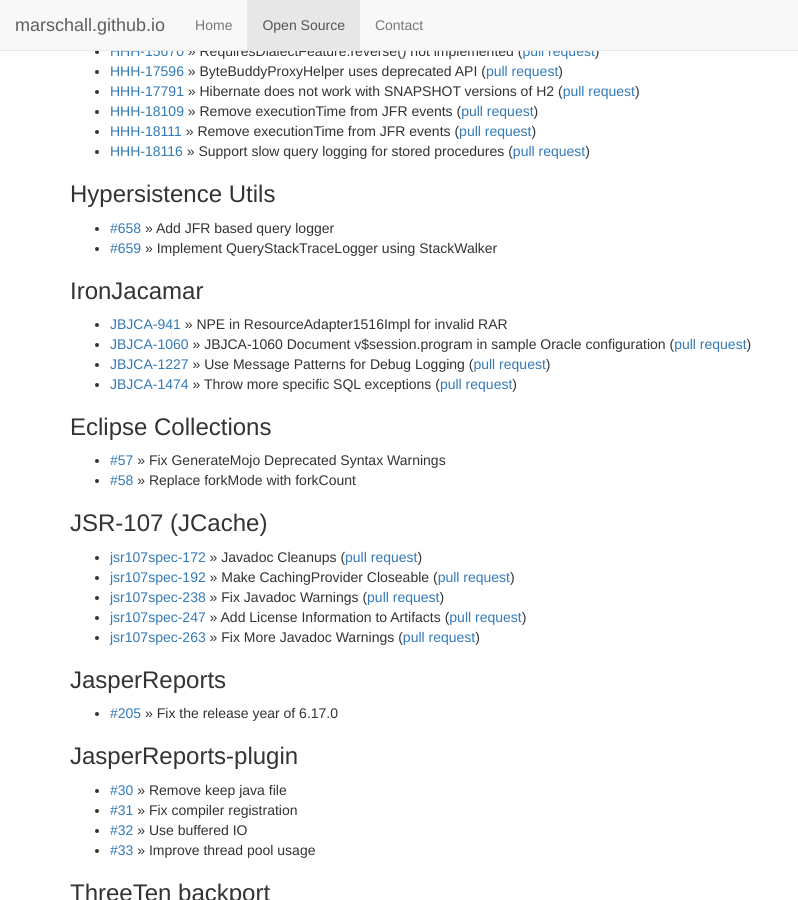
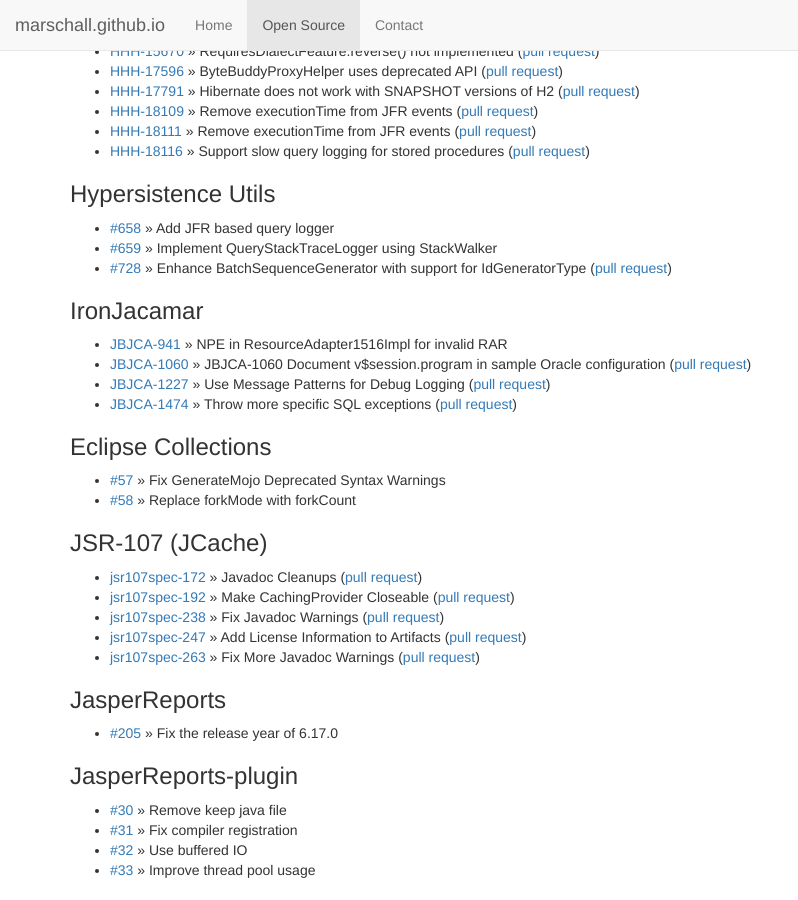
Before and after one commit to marschall/marschall.github.com, a Jekyll site: the page built from open-source.html, in a window 1280 px wide and 900 px high, scrolled down 5132 px. Shown: the whole window, without its empty margins (0-798 px from the left). Built offline with Jekyll 4.4.1, drawn with Linux system fonts in a browser that asks for light colours.

Commit message:
add hypersistence #728

```diff
--- a/open-source.html
+++ b/open-source.html
@@ -317,6 +317,7 @@
 <ul>
   <li><a href="https://github.com/vladmihalcea/hypersistence-utils/pull/658">#658</a> &raquo; Add JFR based query logger</li>
   <li><a href="https://github.com/vladmihalcea/hypersistence-utils/pull/659">#659</a> &raquo; Implement QueryStackTraceLogger using StackWalker</li>
+  <li><a href="https://github.com/vladmihalcea/hypersistence-utils/issues/728">#728</a> &raquo; Enhance BatchSequenceGenerator with support for IdGeneratorType (<a href="https://github.com/vladmihalcea/hypersistence-utils/pull/729">pull request</a>)</li>
 </ul>
 <h3>IronJacamar</h3>
 <ul>
```
